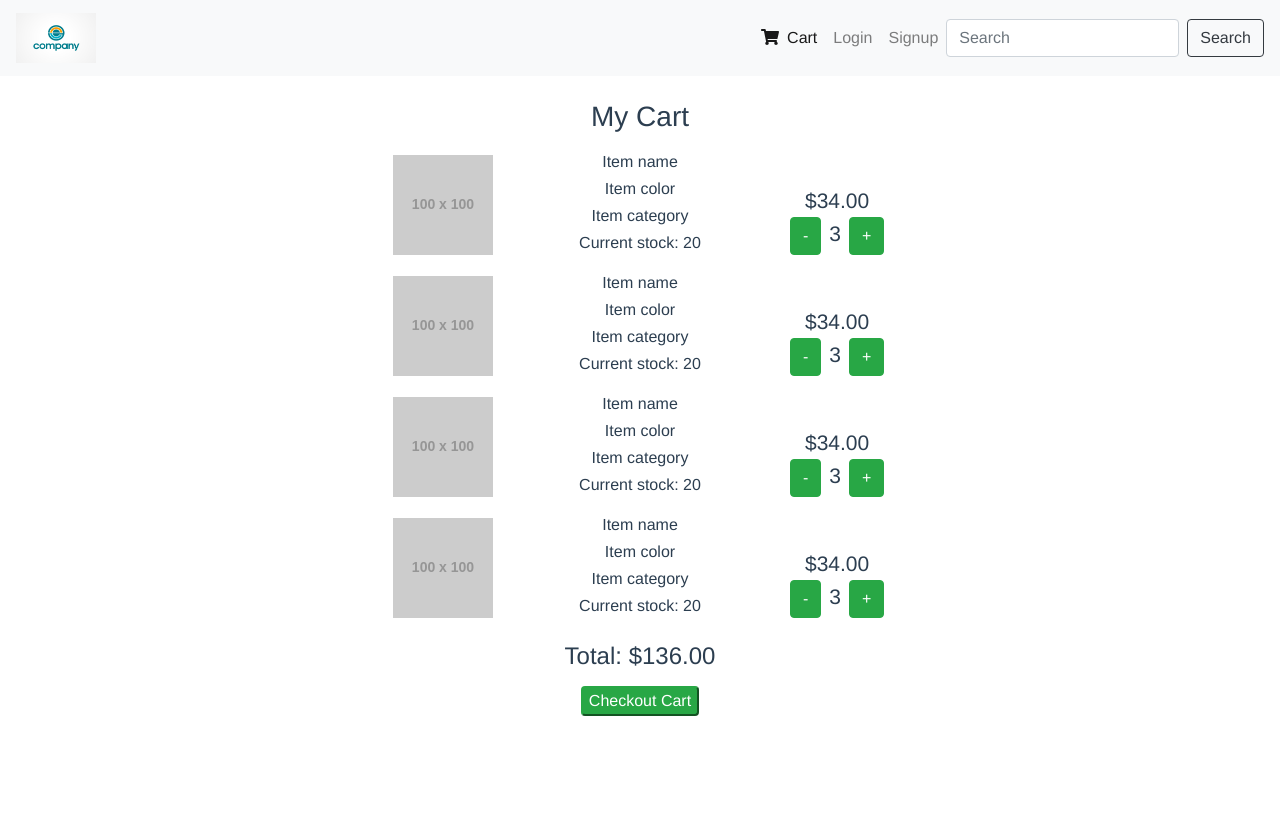
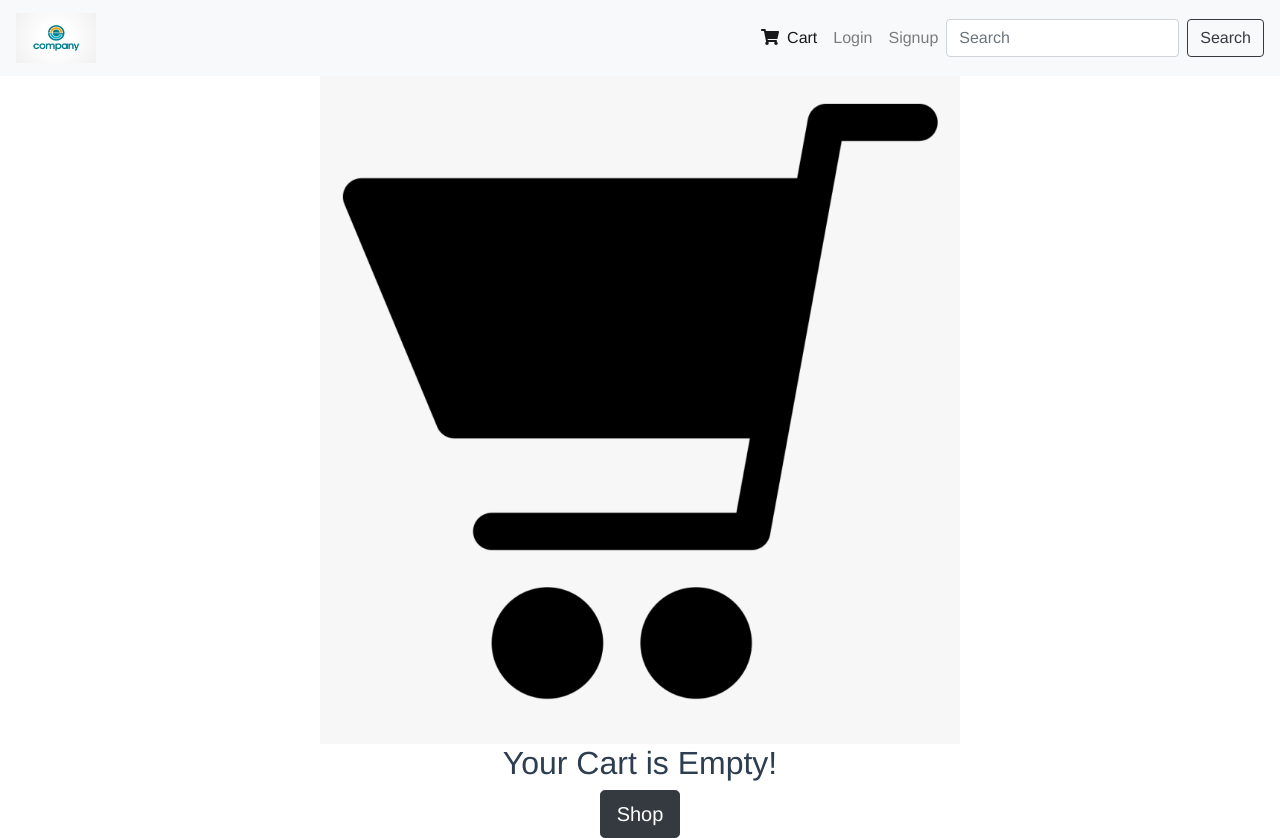
Before and after one commit to Kasopej/Vue_Ecommerce_SPA, a Vue app: page /cart in a window 1280 px wide. Before the commit the page ends 800 px from the top, so only its background shows below. Built offline with nearby package versions, Linux system fonts and the light colour scheme.

Commit message:
Cart functionality fully setup

```diff
--- a/src/components/product-summary.vue
+++ b/src/components/product-summary.vue
@@ -2,7 +2,7 @@
     <div>
         <div class="col mb-4" v-for="product in products" :key="product.id">
             <div class="card">
-                <router-link to="/product" >
+                <router-link :to="{name: 'ProductDetails', params: {id: product.id},}">
                     <img :src="product.image" alt="Product image" class="card-img-top">
                 </router-link>
                 <div class="card-body">
--- a/src/store/index.js
+++ b/src/store/index.js
@@ -55,6 +55,9 @@ const getters = {
   productInCart: (state) => (id) => {
     console.log('checking quantity');
     return state.cart.find(e => e.id == id) ? state.cart.find(e => e.id == id).quantity : 0;
+  },
+  cartTotal(state) {
+    return state.cart.reduce((sum, e) => sum + (e.quantity * e.price), 0).toFixed(2)
   }
 };
 export default new Vuex.Store({
--- a/src/views/cart-details.vue
+++ b/src/views/cart-details.vue
@@ -1,37 +1,40 @@
 <template>
   <div id="cart-page container">
-      <main v-if="false" class="empty-cart">
-          <div>
+      <main v-if="cart.length == 0" class="empty-cart">
+          <div class="text-center">
               <img src="assets/img/empty-cart.png" alt="Empty Cart Image" class="img-fluid">
               <h2>Your Cart is Empty!</h2>
-              <button class="btn btn-lg btn-dark">Shop</button>
+              <router-link to="/" class="btn btn-lg btn-dark">Shop</router-link>
           </div>
       </main>
       <main v-else class="loaded-cart p-4">
           <div class="justify-content-center">
               <h3 class="text-center mb-3">My Cart</h3>
-              <section v-for="n in 4" :key="n" class="cart-item mb-2 mx-md-auto mb-md-3">
+              <section v-for="product in cart" :key="product.id" class="cart-item mb-2 mx-md-auto mb-md-3">
                   <div class="d-inline-block">
-                      <img src="https://via.placeholder.com/100" alt="cart item image">
+                      <img :src="product.image" alt="cart item image" class="img-fluid">
                   </div>
                   <div class="cart-item-specs d-inline-block px-2">
-                      <p class="">Item name</p>
+                      <p class="">{{product.title}}</p>
                       <p class="">Item color</p>
-                      <p class="">Item category</p>
-                      <p class="mb-0">Current stock: 20</p>
+                      <p class="">{{product.category}}</p>
+                      <p class="mb-0">Current stock: {{product.rating.count}}</p>
                   </div>
                   <div class="cart-item-numbers d-inline-block">
-                      <span class="d-block px-3">$34.00</span>
+                      <span class="d-block px-3">${{product.price}}</span>
                       <p class="mb-0 cart-item-quantity-controls">
-                          <span class="btn btn-xs btn-success">-</span>
-                          <span class="px-2">3</span>
-                          <span class="btn btn-xs btn-success">+</span>
+                          <span @click="removeProductFromCart(product)" class="btn btn-xs btn-success">-</span>
+                          <span class="px-2">{{productInCart(product.id)}}</span>
+                          <span @click="addProductToCart(product)" class="btn btn-xs btn-success">+</span>
                       </p>
                   </div>
               </section>
-              <h4 class="cart-total text-center mx-auto mt-4">Total: $136.00</h4>
+              <h4 class="cart-total text-center mx-auto mt-4">Total: ${{cartTotal}}</h4>
               <div class="text-center mt-3">
-                  <button class="btn-xl btn-success rounded m-auto">Checkout Cart</button>
+                  <button class="px-2 btn-xl btn-success rounded mx-2">Checkout Cart</button>
+                  <router-link to="/" class="mx-2">
+                    <button class="px-2 btn-xl btn-warning rounded">Continue Shopping</button>
+                  </router-link>
               </div>
           </div>
       </main>
@@ -39,8 +42,24 @@
 </template>
 
 <script>
+import { mapState, mapActions, mapGetters } from "vuex";
+
 export default {
+    name: 'CartDetails',
+    data() {
 
+        return {
+
+        }
+
+    },
+    computed: {
+        ...mapState(['cart']),
+        ...mapGetters(['productInCart', 'cartTotal'])
+    },
+    methods: {
+      ...mapActions({addProductToCart: 'addProductToCart', removeProductFromCart: 'removeProductFromCart'}),
+    },
 }
 </script>
 
```
